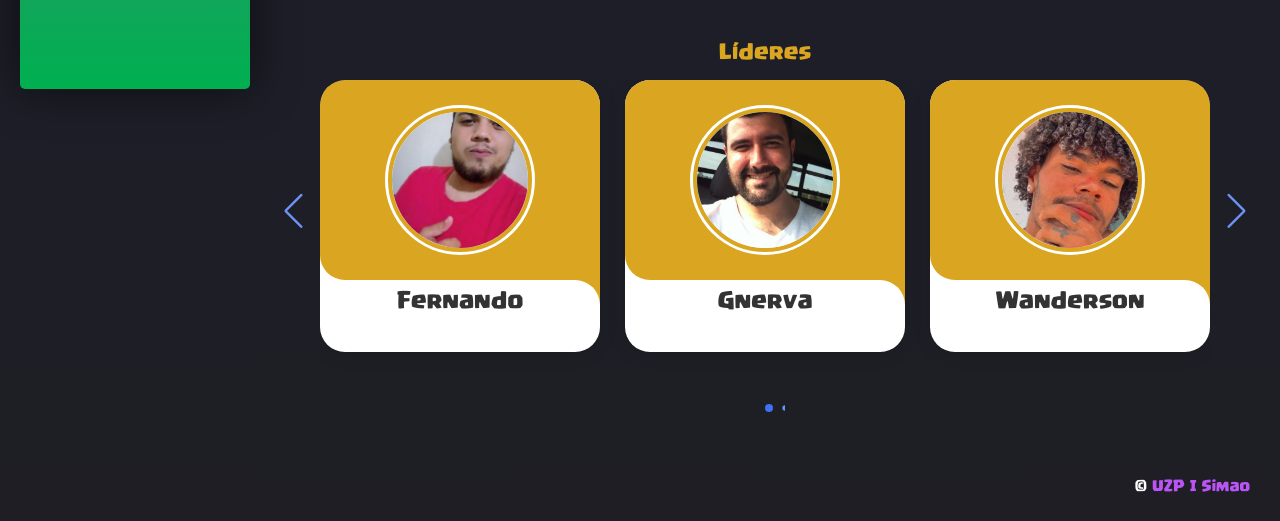
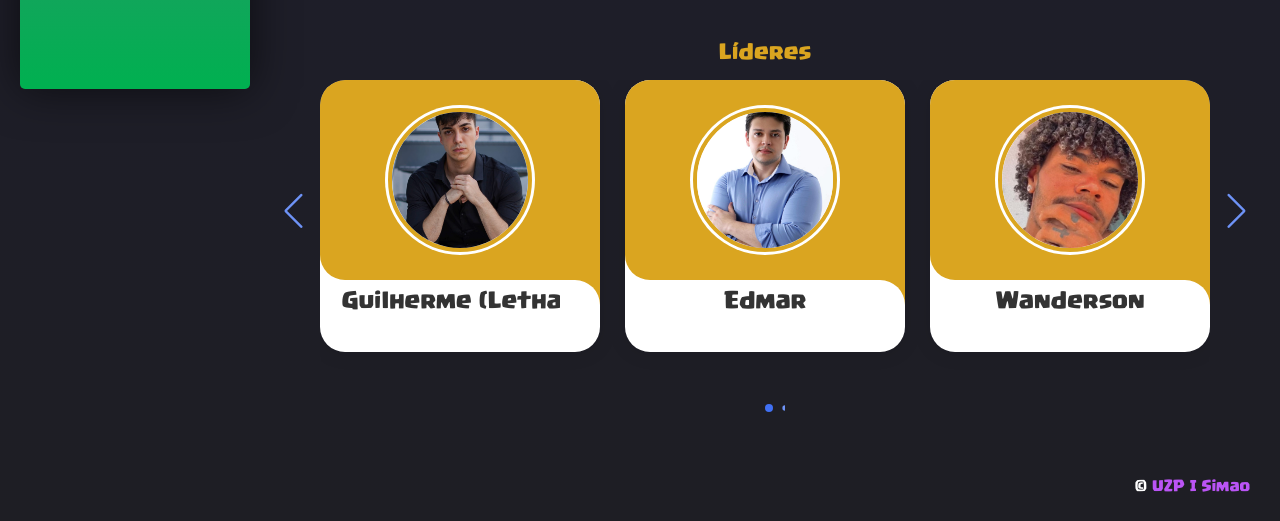
Before and after one commit to rodrigosimaogois/uzputoz, a Django app: page / in a window 1280 px wide. Shown: the part 701-1222 px from the top of the page. Run offline with Django 4.2, Linux system fonts and the light colour scheme; some libraries are stand-ins or nearby versions.

Commit message:
novos patrocinadores

```diff
--- a/clashAdmin/templates/index.html
+++ b/clashAdmin/templates/index.html
@@ -63,7 +63,7 @@
     }
 
     $(document).ready(function () {
-        const patrocinadores = ['Edmar', 'Sednanref', 'Lello', 'Gnerva', 'Wanderson', 'Fernando'];
+        const patrocinadores = ['Edmar', 'Sednanref', 'Lello', 'Gnerva', 'Wanderson', 'Fernando', 'Maycon (Kirito)', 'Bruno (Tinhu)', 'Charlie', 'Guilherme (Lethal)', 'Caio', 'Guilherme (Hichigo)'];
         shuffle(patrocinadores);
         patrocinadores.forEach(element => add(element));
     });
```
Also changed, not shown: clashAdmin/static/assets/img/patrocinadores/aron.jpg (deleted), clashAdmin/static/assets/img/patrocinadores/bruno (tinhu).jpg (added), clashAdmin/static/assets/img/patrocinadores/caio.jpg (added), clashAdmin/static/assets/img/patrocinadores/charlie.jpg (added), clashAdmin/static/assets/img/patrocinadores/déia.jpg (deleted), clashAdmin/static/assets/img/patrocinadores/guilherme (hichigo).jpg (added), clashAdmin/static/assets/img/patrocinadores/guilherme (lethal).jpg (added), clashAdmin/static/assets/img/patrocinadores/maycon (kirito).jpg (added).
